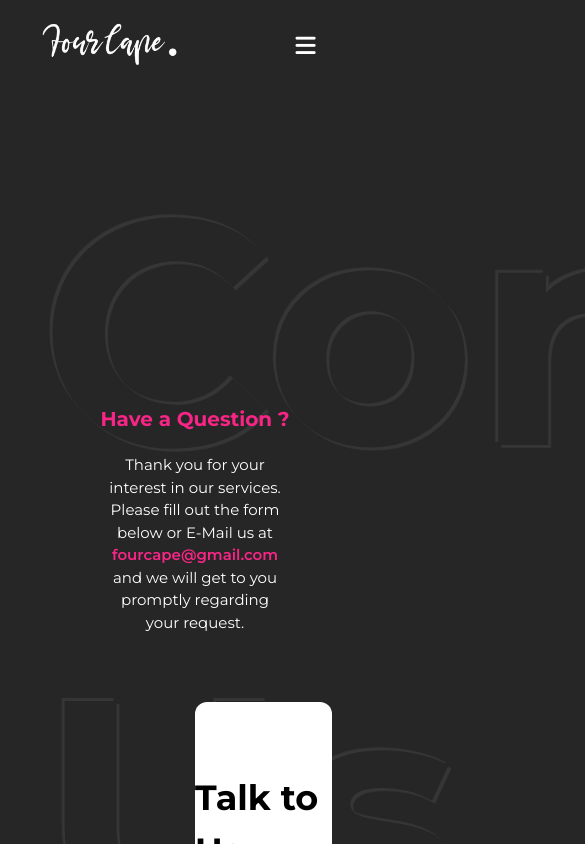
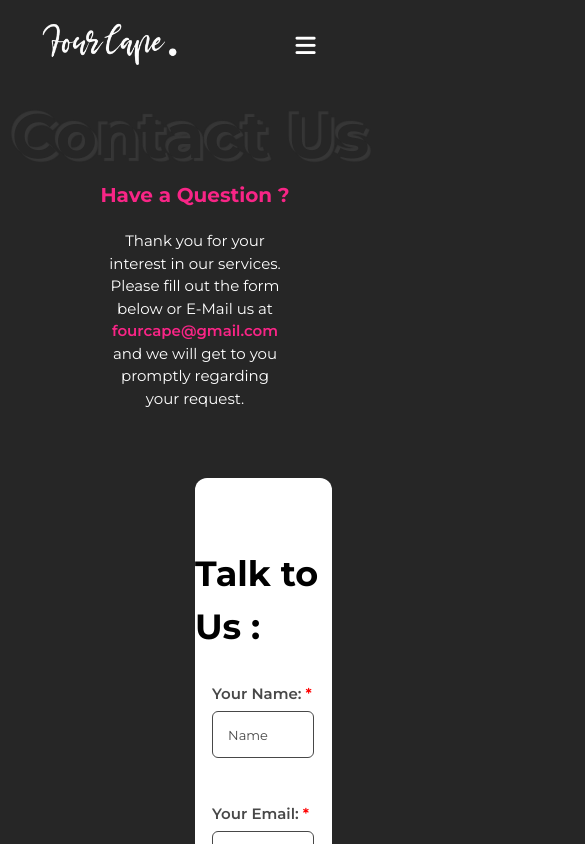
Before and after one commit to Four-Cape-Org/Four-Cape-Web-Frontend, a React (Vite) app: page /contact in a window 390 px wide. Shown: the top 844 px of the page, 585 px wide, since content can reach past the window. Built offline with nearby package versions, Linux system fonts and the light colour scheme.

Commit message:
contact page overlay text made responsive

```diff
--- a/src/Components/Contact/Contact.jsx
+++ b/src/Components/Contact/Contact.jsx
@@ -20,8 +20,8 @@ const Contact = () => {
         <Navbar  bookCallRef={bookCallRef}/>
         <section className='relative'>
 
-          <OverlayText className="absolute top-0 left-10 z-[0] text-[20em]" text="Contact Us" />
-          <div className='relative pt-[19em] pb-[3em]'>
+          <OverlayText className="absolute top-0 lg:left-10 md:left-7 sm:left-5 left-3 z-[0] text-[14vw] max-[1250px]:text-[16vw]" text="Contact Us" />
+          <div className='relative lg:pt-[15em] md:pt-[7em] sm:pt-[7em] pt-[5em] pb-[3em]'>
             <h4 className='text-accent-color font-bold font-primary text-[20px] my-[10px] text-center'>Have a Question ?</h4>
             <p className='font-primary text-[15px] w-[45%] my-[20px] mx-auto text-center'>Thank you for your interest in our services. Please fill out the form below or E-Mail us at <Link to="" className="text-accent-color hover:underline font-semibold">fourcape@gmail.com</Link> and we will get to you promptly regarding your request.</p>
 
--- a/src/Components/Home/Home.jsx
+++ b/src/Components/Home/Home.jsx
@@ -22,7 +22,7 @@ const Home = () => {
       <ServiceSection />
       <BookCall  bookCallRef={bookCallRef}/>
       <ClientReview />
-      <JumboButton link="/" spanText="Got a Project ?" title="Tell us Everything." />
+      <JumboButton link="/contact" spanText="Got a Project ?" title="Tell us Everything." />
       <Footer bookCallRef={bookCallRef}/>
     </>
   )
--- a/src/Components/Portfolio/Portfolio.jsx
+++ b/src/Components/Portfolio/Portfolio.jsx
@@ -37,7 +37,7 @@ const Portfolio = () => {
           <WebWork/>
         </div>
         <BookCall bookCallRef={bookCallRef}/>
-        <JumboButton link="/" spanText="Got a Project ?" title="Tell us Everything." />
+        <JumboButton link="/contact" spanText="Got a Project ?" title="Tell us Everything." />
         <Footer bookCallRef={bookCallRef}/>
     </>
   )
```
